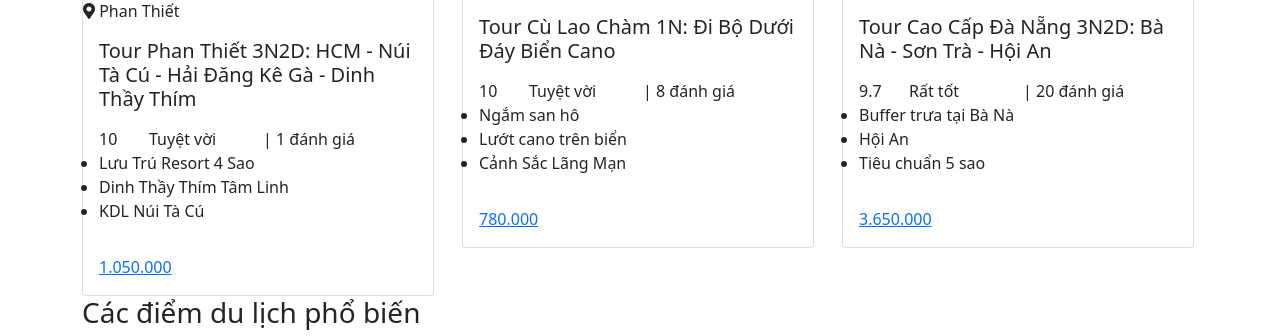
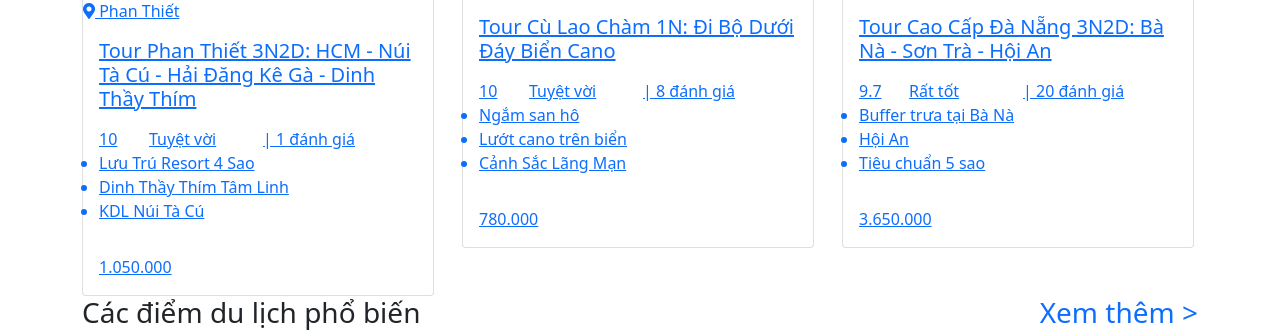
Before and after one commit to diennguyen2611/TourDL, a PHP site: page / in a window 1280 px wide. Shown: the part 1049-1385 px from the top of the page. Run offline with PHP 8.4, Linux system fonts and the light colour scheme; some libraries are stand-ins or nearby versions.

Commit message:
thêm thẻ a

```diff
--- a/css/style.css
+++ b/css/style.css
@@ -131,3 +131,8 @@
 .hover-th:hover {
     opacity: 0.8;
 }
+
+.headline a{
+    color: rgb(59, 55, 55);
+    font-size: 18px;
+}
--- a/guess/index.php
+++ b/guess/index.php
@@ -55,9 +55,11 @@
                     <span>
                         Trải nghiệm quốc tế
                     </span>
+                    <a href=""><span class="float-end">Xem thêm ></span></a>
                 </h3>
             </div>
             <div class="col col-huyen">
+                <a href="">
                     <div class="card" style="width: 22rem;">
                         <img src="../img/CANADA.jpg" class="card-img-top" alt="CANADA">
                         <div class="card-body">
@@ -77,8 +79,10 @@
                         </div>
 
                     </div>
+                </a>
             </div>
             <div class="col col-huyen">
+                <a href="">
                     <div class="card" style="width: 22rem;">
                         <img src="../img/DUC.jpg" class="card-img-top" alt="DUC">
                         <div class="card-body">
@@ -98,8 +102,10 @@
                             <a href="#" class="col price">90.900.000</a>
                         </div>
                     </div>
+                </a>
             </div>
             <div class="col col-huyen">
+                <a href="">
                     <div class="card" style="width: 22rem;">
                         <img src="../img/PHAP.jpg" class="card-img-top" alt="PHAP">
                         <div class="card-body">
@@ -119,6 +125,7 @@
                             <a href="#" class="col price">96.500.000</a>
                         </div>
                     </div>
+                </a>
             </div>
         </div>
 
@@ -129,9 +136,11 @@
                     <span>
                         Trải nghiệm địa phương
                     </span>
+                    <a href=""><span class="float-end">Xem thêm ></span></a>
                 </h3>
             </div>
             <div class="col col-huyen">
+                <a href="">
                     <div class="card " style="width: 22rem;">
                         <div class="huyen-img">
                             <img src="../img/phanthiet.jpg" class="card-img-top " alt="phanthiet">
@@ -163,8 +172,10 @@
                             <a href="#" class="col price">1.050.000 </a>
                         </div>
                     </div>
+                </a>
             </div>
             <div class="col col-huyen">
+                <a href="">
                     <div class="card" style="width: 22rem;">
                         <img src="../img/culao.jpg" class="card-img-top" alt="culao">
                         <div class="card-body">
@@ -186,9 +197,11 @@
                             <a href="#" class="col col-huyen price">780.000</a>
                         </div>
                     </div>
+                </a>
 
             </div>
             <div class="col col-huyen">
+                <a href="">
                     <div class="card" style="width: 22rem;">
                         <img src="../img/danang.jpg" class="card-img-top" alt="danang">
                         <div class="card-body">
@@ -210,6 +223,7 @@
                             <a href="#" class="col price">3.650.000</a>
                         </div>
                     </div>
+                </a>
             </div>
         </div>
 
@@ -219,9 +233,11 @@
                     <span>
                         Các điểm du lịch phổ biến
                     </span>
+                    <a href=""><span class="float-end">Xem thêm ></span></a>
                 </h3>
             </div>
             <div class="col col-huyen">
+                <a href="">
                     <div class="card" style="width: 22rem;">
                         <img src="../img/phuquoc.jpg" class="card-img-top" alt="phuquoc">
                         <div class="card-body">
@@ -243,8 +259,10 @@
                             <a href="#" class="col col-huyen price">1.050.000 </a>
                         </div>
                     </div>
+                </a>
             </div>
             <div class="col col-huyen">
+                <a href="">
                     <div class="card" style="width: 22rem;">
                         <img src="../img/dalat.jpg" class="card-img-top" alt="dalat">
                         <div class="card-body">
@@ -266,8 +284,10 @@
                             <a href="#" class="col col-huyen price">900.000</a>
                         </div>
                     </div>
+                </a>
             </div>
             <div class="col col-huyen">
+                <a href="">
                     <div class="card" style="width: 22rem;">
                         <img src="../img/nhatrang.jpg" class="card-img-top" alt="nhatrang">
                         <div class="card-body">
@@ -289,6 +309,7 @@
                             <a href="#" class="col col-huyen price">1.250.000</a>
                         </div>
                     </div>
+                </a>
             </div>
         </div>
 
```
Lines whose indentation alone changed are shown as unchanged.
